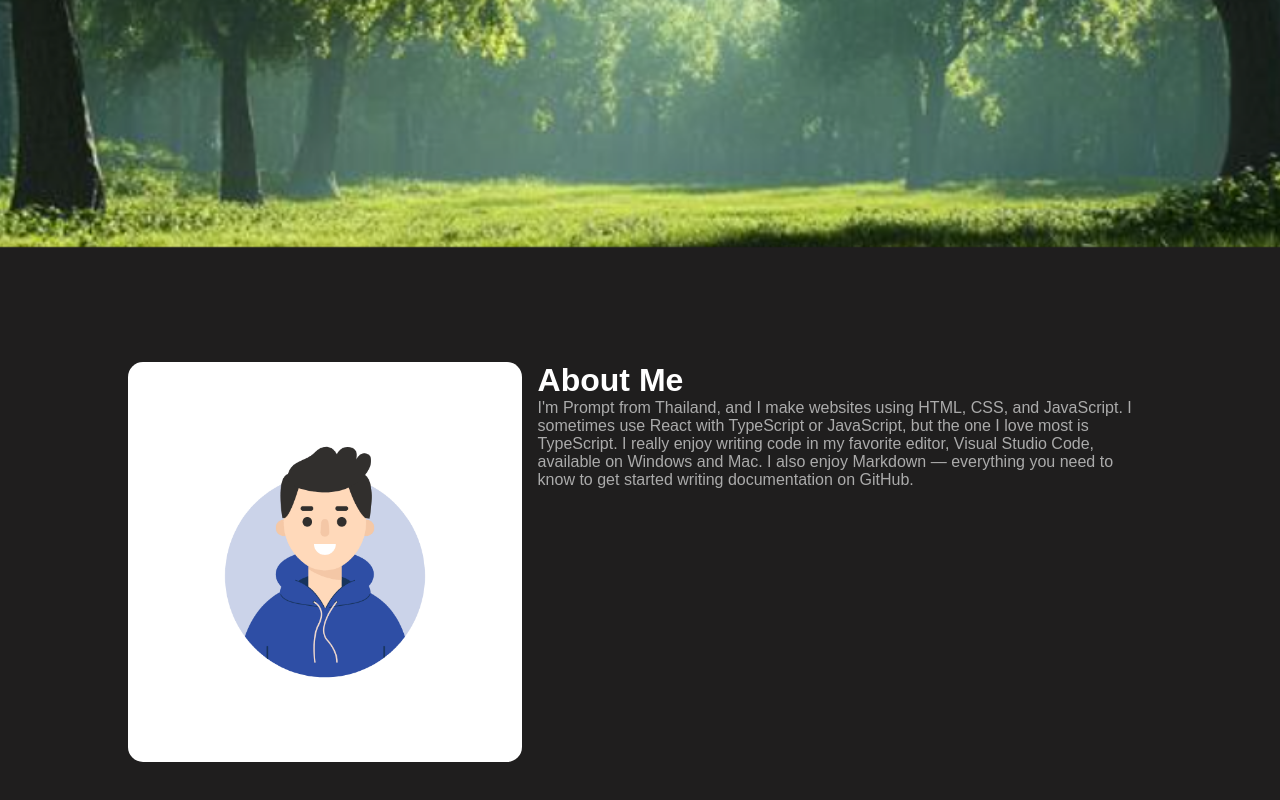
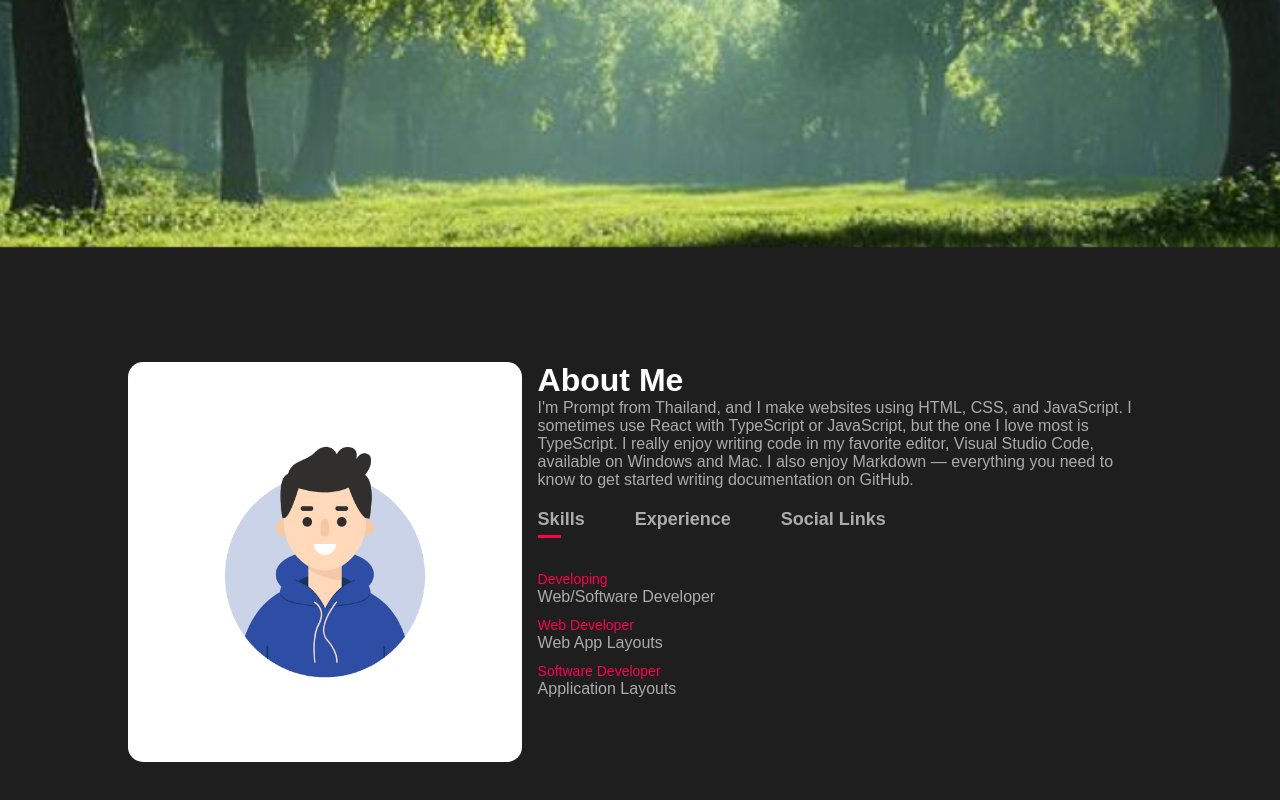
Before and after one commit to Prompt-bit/portfolio, a plain HTML site: page index.html in a window 1280 px wide. Shown: the part 528-1328 px from the top of the page. Drawn offline with Linux system fonts and the light colour scheme; a web font is replaced by a local one.

Commit message:
polishing

```diff
--- a/index.html
+++ b/index.html
@@ -35,6 +35,32 @@
                 <div class="about-col-2">
                     <h1>About Me</h1>
                     <p>I'm Prompt from Thailand, and I make websites using HTML, CSS, and JavaScript. I sometimes use React with TypeScript or JavaScript, but the one I love most is TypeScript. I really enjoy writing code in my favorite editor, Visual Studio Code, available on Windows and Mac. I also enjoy Markdown — everything you need to know to get started writing documentation on GitHub.</p>
+                    <div class="tab-titles">
+                        <p class="tab-links active-link" onclick="navigate_tab('skills')">Skills</p>
+                        <p class="tab-links" onclick="navigate_tab('exp')">Experience</p>
+                        <p class="tab-links" onclick="navigate_tab('social')">Social Links</p>
+                    </div>
+                    <div class="tab-contents active-tab">
+                        <ul>
+                            <li><span>Developing</span><br> Web/Software Developer</li>
+                            <li><span>Web Developer</span><br> Web App Layouts</li>
+                            <li><span>Software Developer</span><br> Application Layouts</li>
+                        </ul>
+                    </div>
+                    <div class="tab-contents">
+                        <ul>
+                            <li><span>React</span><br> Web with JS or TS</li>
+                            <li><span>Electron JS</span><br> Desktop Apps</li>
+                            <li><span>Vanilla TypeScript</span><br> Microsoft's JS</li>
+                        </ul>
+                    </div>
+                    <div class="tab-contents">
+                        <ul>
+                            <li><span>DEV.TO</span><br> <a href="https://dev.to/ppprompt">CLICK</a></li>
+                            <li><span>Stack Overflow</span><br> <a href="https://stackoverflow.com/users/28432190">CLICK</a></li>
+                            <li><span>Github</span><br> <a href="https://github.com/Prompt-bit">CLICK</a></li>
+                        </ul>
+                    </div>
                 </div>
             </div>
         </div>
--- a/style.css
+++ b/style.css
@@ -129,3 +129,45 @@ nav ul li a:hover::after {
 .about-col-2 h1 {
     color: white;
 }
+.tab-titles {
+    display: flex;
+    margin: 20px 0 40px;
+}
+.tab-links {
+    margin-right: 50px;
+    font-size: 18px;
+    font-weight: bold;
+    cursor: pointer;
+    position: relative;
+}
+.tab-links::after {
+    content: '';
+    width: 0;
+    height: 3px;
+    background: #ff004f;
+    position: absolute;
+    left: 0;
+    bottom: -8px;
+    transition: 0.5s;
+}
+.tab-links.active-link::after {
+    width: 50%;
+}
+.tab-contents ul li {
+    list-style: none;
+    margin: 10px 0;
+}
+.tab-contents ul li span {
+    color: #ff004f;
+    font-size: 14px;
+}
+.tab-contents a {
+    color: #a50034;
+    text-decoration: none;
+}
+.tab-contents {
+    display: none;
+}
+.tab-contents.active-tab {
+    display: block;
+}
```
